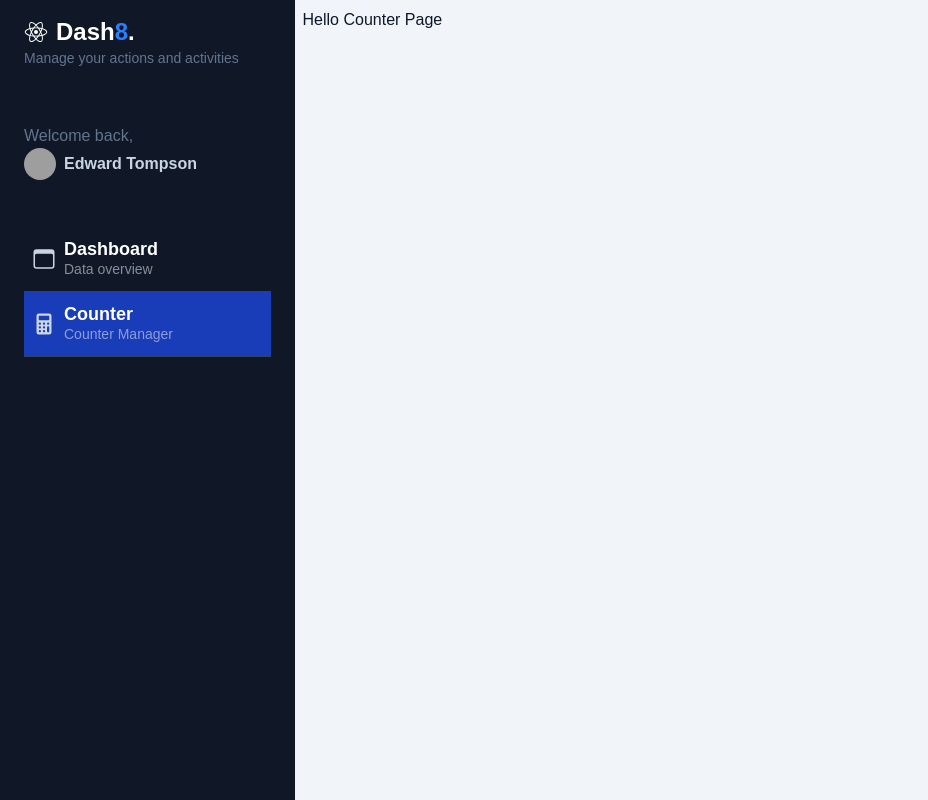
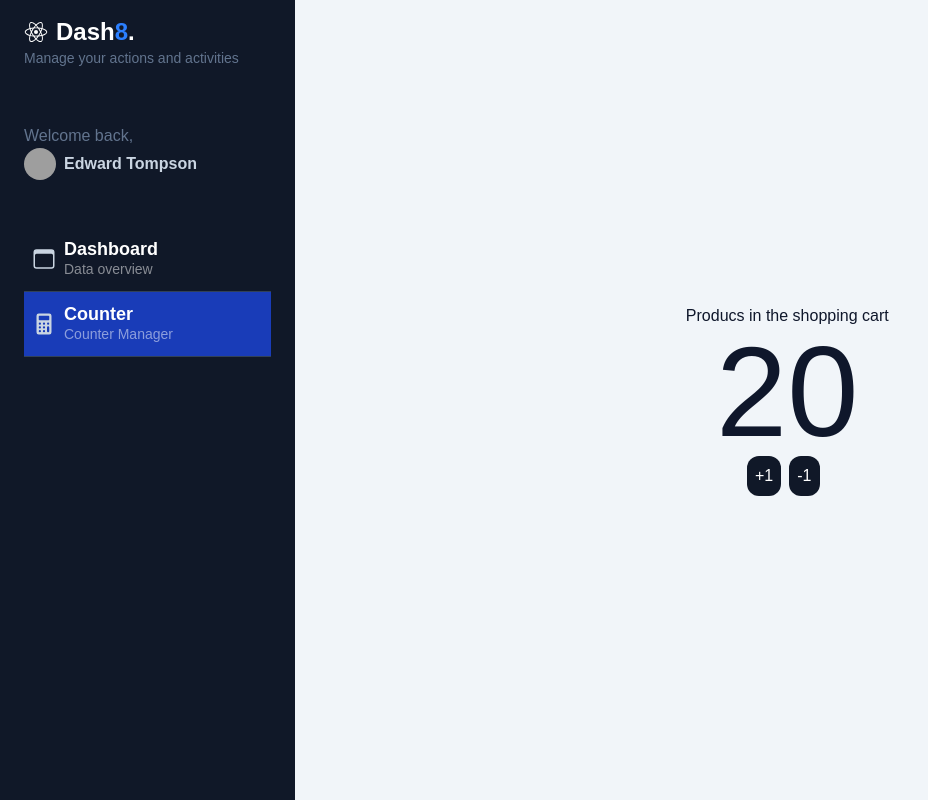
Before and after one commit to moive/my-dash-h-moi, a Next.js app: page /dashboard/counter in a window 1280 px wide. Shown: the whole page, without its empty margins (0-928 px from the left). Built offline with nearby package versions, Linux system fonts and the light colour scheme; grey boxes are pictures that could not be loaded.

Commit message:
useState counter use client

```diff
--- a/src/app/dashboard/counter/page.tsx
+++ b/src/app/dashboard/counter/page.tsx
@@ -1,7 +1,16 @@
+import { Metadata } from "next";
+import { CartCounter } from "../shopping-cart/components";
+
+export const metadata: Metadata = {
+  title: "Shopping Cart",
+  description: "A simple counter",
+};
+
 export default function CounterPage() {
   return (
-    <div>
-      <h1>Hello Counter Page</h1>
+    <div className="flex flex-col items-center justify-center w-full h-full">
+      <span>Producs in the shopping cart</span>
+      <CartCounter value={20} />
     </div>
   );
 }
--- /dev/null
+++ b/src/app/dashboard/shopping-cart/components/CartCounter.tsx
@@ -0,0 +1,31 @@
+"use client";
+
+interface Props {
+  value?: number;
+}
+
+import { useState } from "react";
+
+export const CartCounter = ({ value = 10 }: Props) => {
+  const [count, setCount] = useState(value);
+  return (
+    <>
+      <span className="text-9xl">{count}</span>
+
+      <div className="flex">
+        <button
+          className="flex items-center justify-center p-2 rounded-xl bg-gray-900 text-white hover:bg-gray-600 transition-all w-[100] mr-2 cursor-pointer"
+          onClick={() => setCount(count + 1)}
+        >
+          +1
+        </button>
+        <button
+          className="flex items-center justify-center p-2 rounded-xl bg-gray-900 text-white hover:bg-gray-600 transition-all w-[100] mr-2 cursor-pointer"
+          onClick={() => setCount(count - 1)}
+        >
+          -1
+        </button>
+      </div>
+    </>
+  );
+};
--- /dev/null
+++ b/src/app/dashboard/shopping-cart/components/index.ts
@@ -0,0 +1 @@
+export { CartCounter } from "./CartCounter";
```
